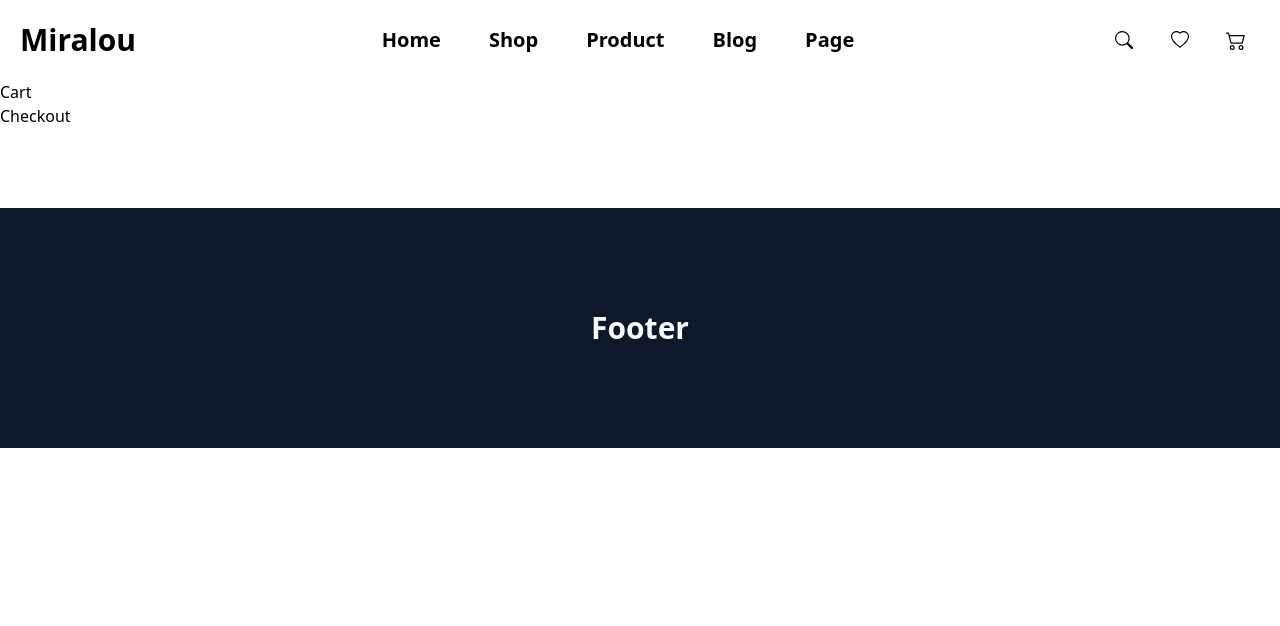
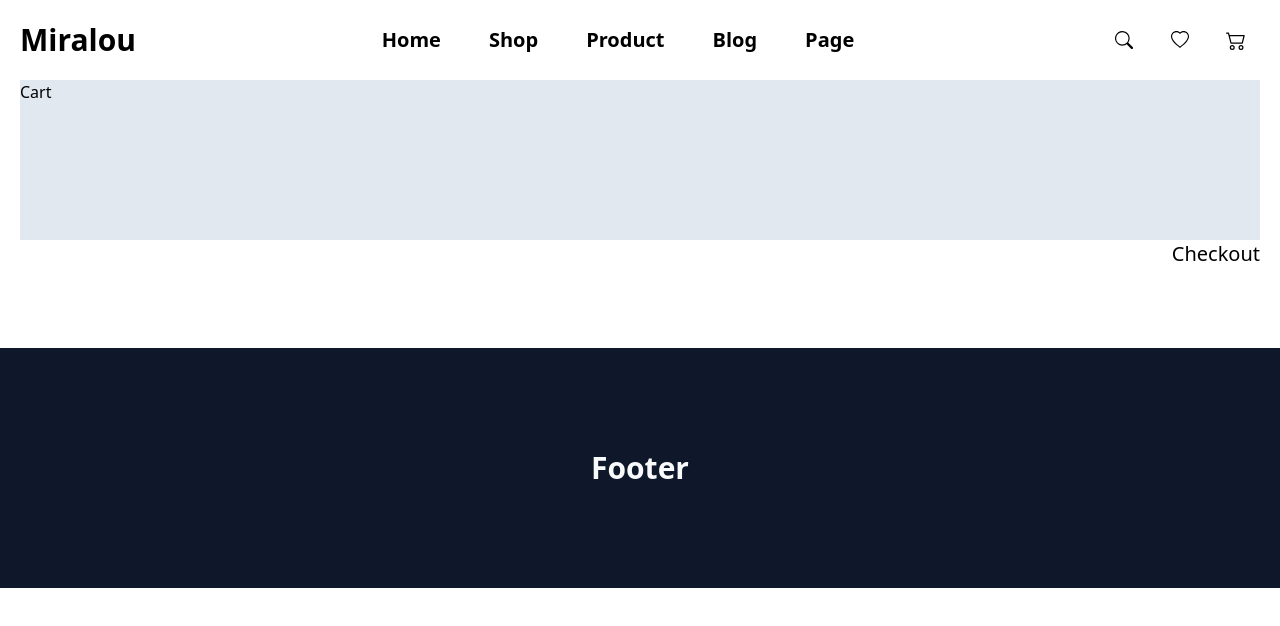
Before and after one commit to tverdohleboff/ecommerce-shop, a React (Create React App) app: page /cart in a window 1280 px wide. Shown: the top 626 px of the page. Built offline with nearby package versions, Linux system fonts and the light colour scheme.

Commit message:
Issue #3: - Add baseline for next content

```diff
--- a/src/pages/Cart/Cart.jsx
+++ b/src/pages/Cart/Cart.jsx
@@ -3,9 +3,15 @@ import { Link } from 'react-router-dom';
 
 function Cart() {
   return (
-    <div>
-      <h1>Cart</h1>
-      <Link to='/checkout'>Checkout</Link>
+    <div className="container mx-auto px-5">
+      <div className="h-40 bg-slate-200">
+        <h1>Cart</h1>
+      </div>
+      <div className="flex items-end justify-end">
+        <Link to="/checkout" className="text-xl">
+          Checkout
+        </Link>
+      </div>
     </div>
   );
 }
--- a/src/pages/HomePage/HomePage.jsx
+++ b/src/pages/HomePage/HomePage.jsx
@@ -3,7 +3,12 @@ import React from 'react';
 function HomePage() {
   return (
     <div className="container mx-auto px-5">
-      <h1 className="text-4xl">Hello!</h1>
+      <div className="h-80">
+        <h1 className="text-center text-4xl">Hello!</h1>
+        <div className="flex h-60 items-center justify-center bg-slate-100">
+          <p className="text-2xl">Content</p>
+        </div>
+      </div>
     </div>
   );
 }
--- a/src/pages/Shop/ProductCard.jsx
+++ b/src/pages/Shop/ProductCard.jsx
@@ -3,21 +3,21 @@ import { Link } from 'react-router-dom';
 
 function ProductCard() {
   return (
-    <div>
+    <Link to="/product/1" className="hover:drop-shadow-sm">
       <div className="flex h-48 items-center justify-center bg-slate-300">
         <p>image</p>
       </div>
       <div className="text-center">
         <p className="mt-3 text-gray-400">Jordan</p>
-        <h3 className="mt-3 font-bold uppercase">Air Jordan 1 mid</h3>
-        <p className="mt-3 font-semibold text-red-600">$120</p>
-        <Link
-          className="mt-2 inline-block rounded-md  bg-black px-10 py-3 font-semibold text-white"
-          to="/product/1">
+        <h3 className="mt-3 font-bold uppercase hover:text-indigo-600">Air Jordan 1 mid</h3>
+        <p className="mt-3 font-bold text-red-600">$120</p>
+        <button
+          type="button"
+          className="mt-2 inline-block rounded-md bg-black px-10 py-3 font-semibold text-white hover:bg-indigo-600 hover:shadow-lg active:bg-indigo-700">
           View product
-        </Link>
+        </button>
       </div>
-    </div>
+    </Link>
   );
 }
 
```
